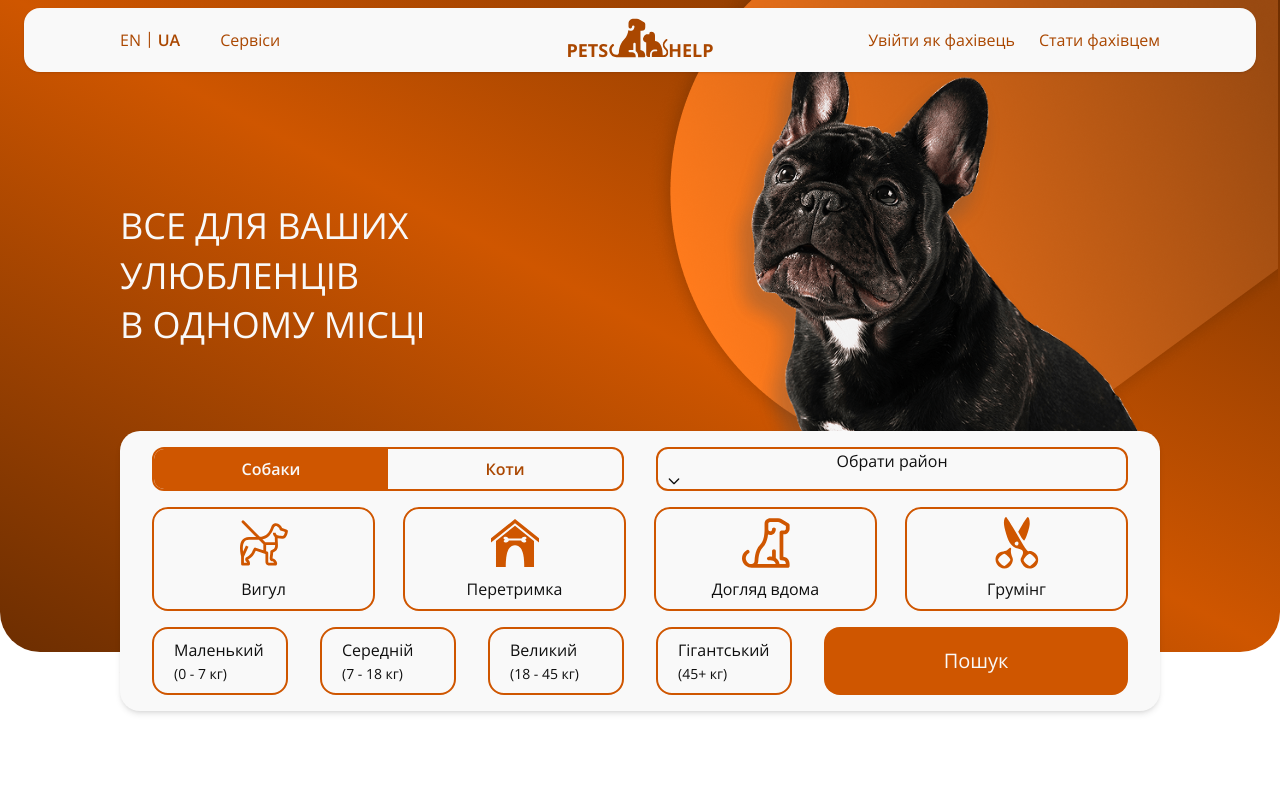
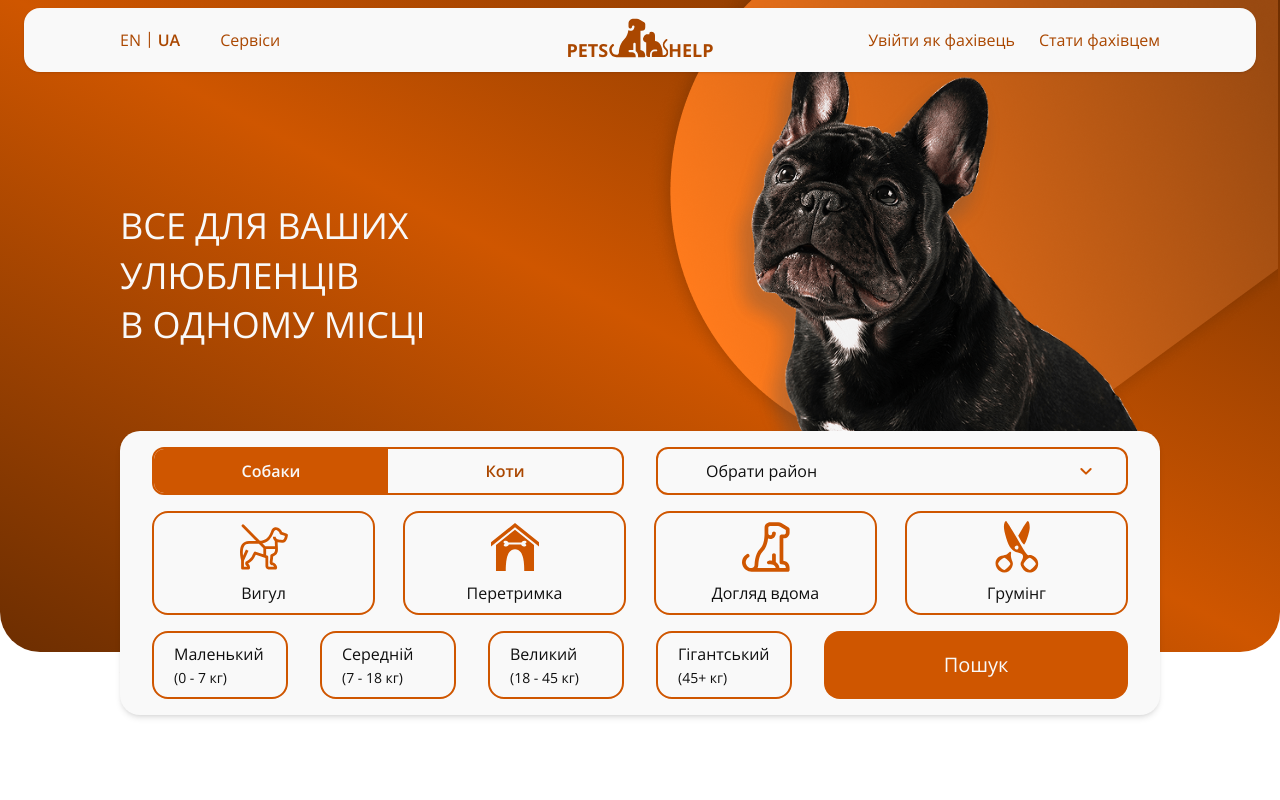
Before and after one commit to teamMarketP/frontend, a React (Vite) app: page / in a window 1280 px wide. Shown: the top 800 px of the page. Built offline with nearby package versions, Linux system fonts and the light colour scheme.

Commit message:
style(23): mod style DistrictSelector

```diff
--- a/src/components/HeroSection/Hero/DistrictSelector.tsx
+++ b/src/components/HeroSection/Hero/DistrictSelector.tsx
@@ -33,17 +33,17 @@ export default function CustomSelect() {
     <div className="relative w-1/2 border-[2px] border-tenn rounded-[12px]" ref={dropdownRef}>
       <button
         type="button"
-        className="w-full justify-between"
+        className="w-full flex items-center justify-between py-[10px] pr-8 pl-12"
         onClick={() => setIsOpen((prev) => !prev)}
       >
         {selectedLabel}
         <svg
-          className={`w-4 h-4 ml-2 transition-transform duration-200 ${
+          className={`w-4 h-4 transition-transform duration-200 text-tenn ${
             isOpen ? "rotate-180" : ""
           }`}
           fill="none"
           stroke="currentColor"
-          strokeWidth="2"
+          strokeWidth="3"
           viewBox="0 0 24 24"
         >
           <path strokeLinecap="round" strokeLinejoin="round" d="M19 9l-7 7-7-7" />
@@ -51,7 +51,7 @@ export default function CustomSelect() {
       </button>
 
       {isOpen && (
-        <ul className="absolute z-100 mt-[32px] w-full border-tenn border-[2px] py-5 px-15 text-shark  bg-alabaster rounded-[12px]">
+        <ul className="absolute z-100 mt-[16px] w-full border-tenn border-[2px] py-5 px-15 text-shark  bg-alabaster rounded-[12px]">
           {areas.map((area) => (
             <li key={area.value}>
               <a
```
